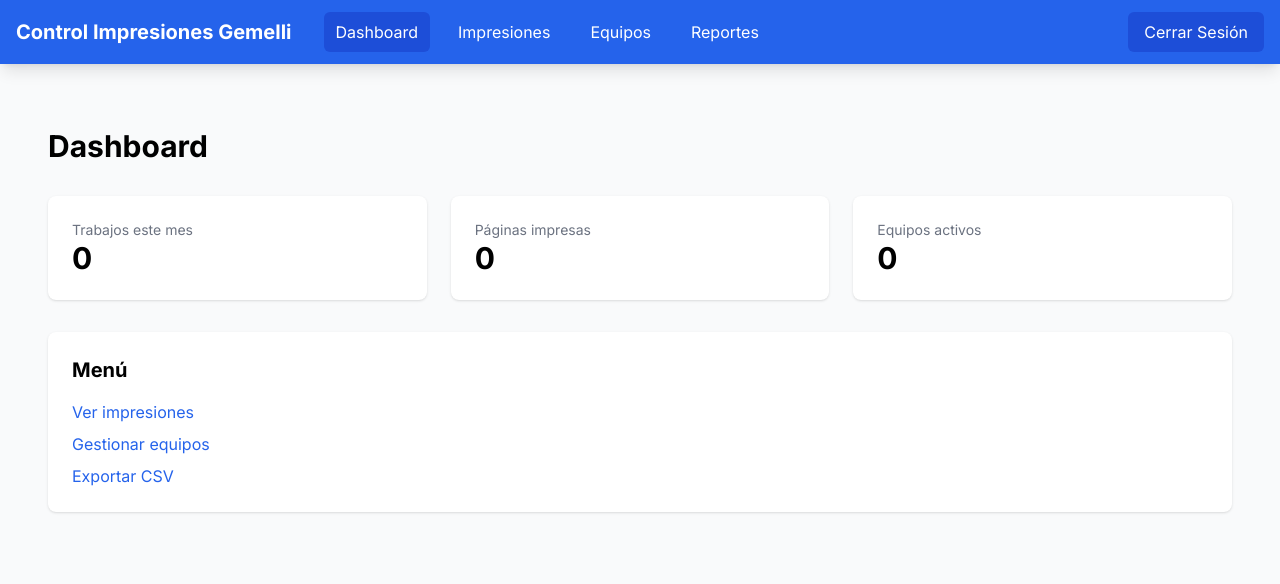
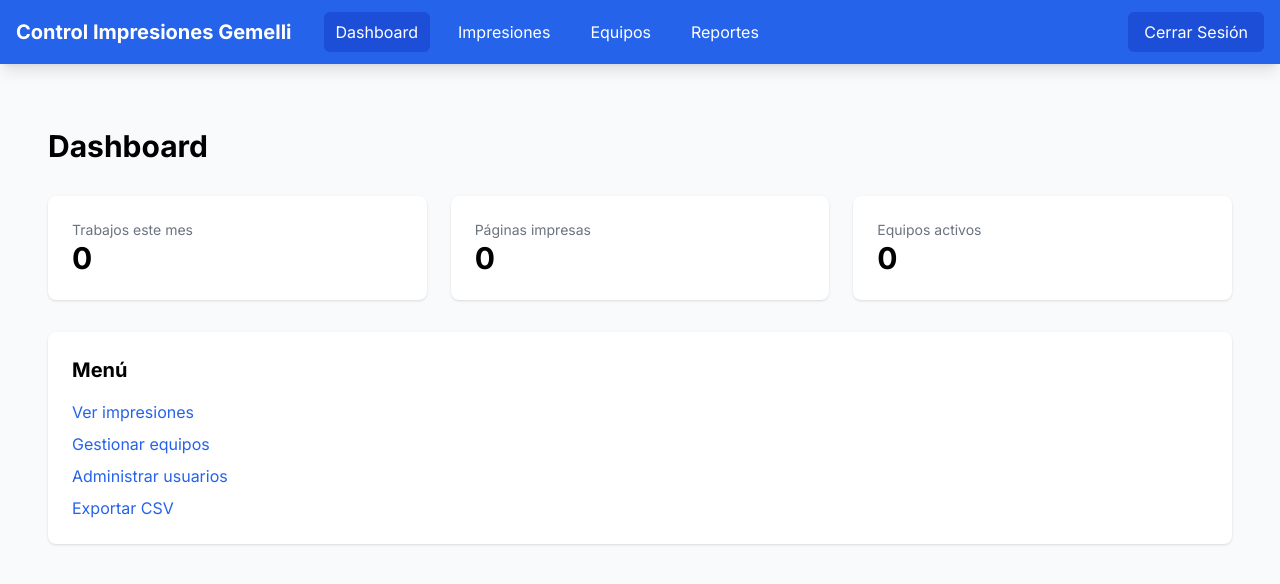
Before and after one commit to JMontes1986/GemelliPrintAgent, a Next.js app in the folder web/: page /dashboard in a window 1280 px wide. Shown: the top 584 px of the page. Built offline with nearby package versions, Linux system fonts and the light colour scheme; no server answers; the database is empty.

Commit message:
Update page.tsx

```diff
--- a/web/app/dashboard/page.tsx
+++ b/web/app/dashboard/page.tsx
@@ -63,6 +63,11 @@
             </a>
           </li>
           <li>
+            <a href="/dashboard/usuarios" className="text-blue-600 hover:underline">
+              Administrar usuarios
+            </a>
+          </li>
+          <li>
             <a href={getApiUrl('/api/export/csv')} className="text-blue-600 hover:underline">
               Exportar CSV
             </a>
```
